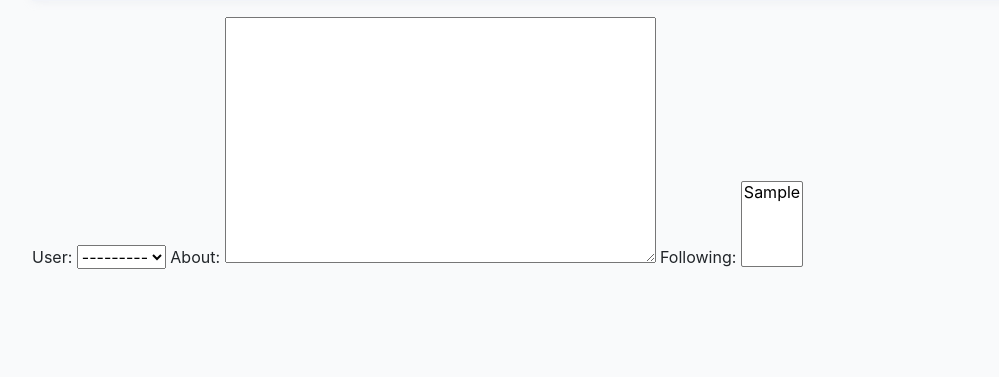
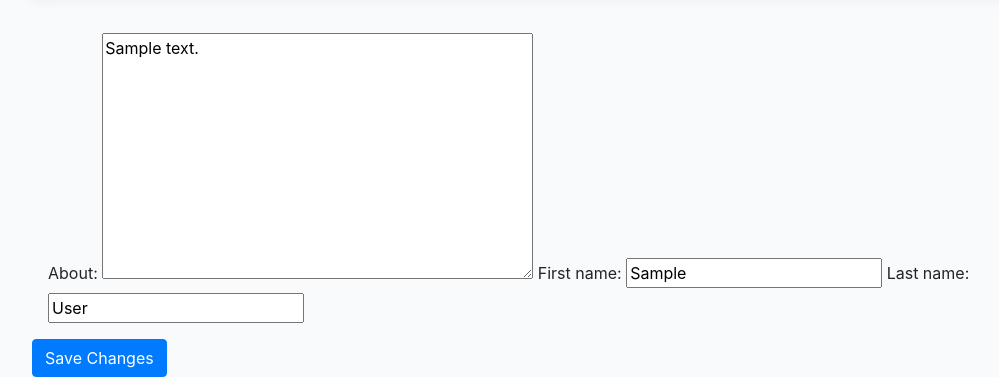
Before and after one commit to CS3300Group13/Project2, a Django app: page /users/profile/ in a window 1280 px wide. Shown: the part 906-1283 px from the top of the page, without its empty margins (53-1052 px from the left). Before the commit the page ends 1175 px from the top, so only its background shows below. Run offline with Django 4.2, Linux system fonts and the light colour scheme; a user stored in the database is signed in; tables that the repository leaves empty hold one stand-in row (values such as "Sample post"); some libraries are stand-ins or nearby versions.

Commit message:
added ability to edit profile

```diff
--- a/pantrypal/templates/users/profile.html
+++ b/pantrypal/templates/users/profile.html
@@ -1,10 +1,20 @@
+
 {% extends 'base/layout.html' %}
+
 {% block title %}
 <title>PantryPal | Pantry</title>
 {% endblock %}
 
 {% block body %}
 <div class="container">
-   {{form}}
+<form method="POST">
+   {% csrf_token %}
+   <div class="modal-body">
+      {{form}}
+      {{uForm}}
+   </div>
+      <button type="submit" class="btn btn-primary">Save Changes</button>
+</form>
+
 </div>
 {% endblock %}
--- a/pantrypal/users/forms.py
+++ b/pantrypal/users/forms.py
@@ -18,4 +18,10 @@ class RegistrationForm(UserCreationForm):
 class PalItemForm(ModelForm):
     class Meta:
         model = Pal
-        fields = ["user", "about", "following"]
+        fields = ["about"]
+
+
+class UserForm(ModelForm):
+    class Meta:
+        model = User
+        fields = ["first_name", "last_name"]
--- a/pantrypal/users/views.py
+++ b/pantrypal/users/views.py
@@ -3,6 +3,7 @@ from django.views.generic import TemplateView
 from django.contrib.auth import authenticate, login, logout
 from users.forms import RegistrationForm
 from users.forms import PalItemForm
+from users.forms import UserForm
 from.models import Pal
 
 
@@ -62,16 +63,19 @@ class ProfileView(TemplateView):
         if not request.user.is_authenticated:
             return redirect('users:login')
         #edit here
-        form = PalItemForm()
-        context = {'form': form}
+        form = PalItemForm(instance=request.user.pal)
+        uForm = UserForm(instance=request.user)
+        context = {'form': form, "uForm": uForm}
         return render(request, self.template_name, context)
 
     def post(self, request):
-        item = Pal(pal=request.user.pal)
-        form = PalItemForm(request.POST, instance=item)
+        form = PalItemForm(request.POST, instance=request.user.pal)
+        uForm = UserForm(request.POST, instance=request.user.pal)
         if form.is_valid():
             form.save()
-        return redirect('users:users')
+        if uForm.is_valid():
+            form.save()
+        return redirect('users:profile')
 
 
 class FollowView(TemplateView):
```
